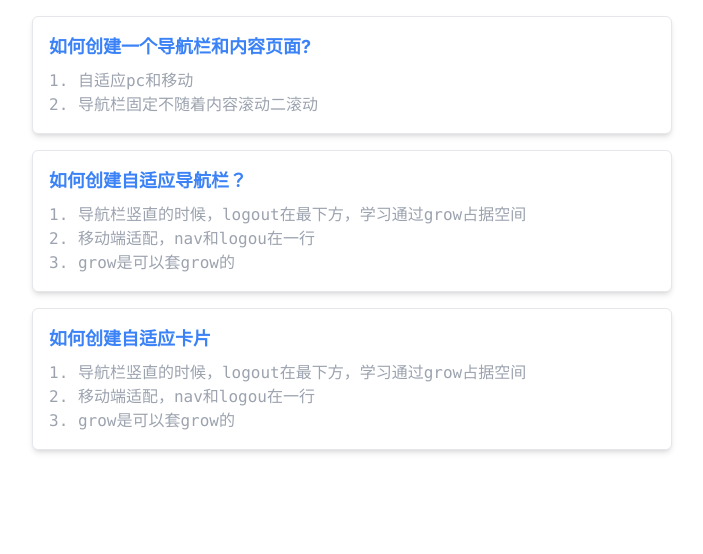
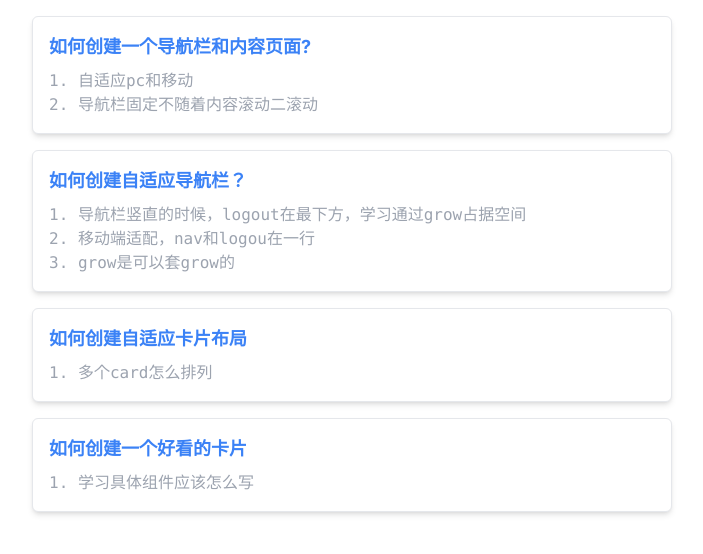
Before and after one commit to xiaokuili/mock, a Next.js app in the folder dashboard/: page /examples in a window 1280 px wide. Shown: the top 554 px of the page, without its empty margins (288-991 px from the left). Built offline with nearby package versions, Linux system fonts and the light colour scheme.

Commit message:
Update dashboard page layout and add new card component

```diff
--- a/dashboard/app/dashboard/page.tsx
+++ b/dashboard/app/dashboard/page.tsx
@@ -6,8 +6,10 @@ export default function Page() {
   return (
     <>
       <h1 className={`${lusitana.className} text-lg`}>Dashboard</h1>
-      <div className="grid gap-6 sm:grid-cols-2 lg:grid-cols-4"></div>
-      <DashboardCard />
+      <div className="grid gap-6 sm:grid-cols-2 lg:grid-cols-4">
+        <DashboardCard />
+      </div>
+
       <div className="mt-6 grid grid-cols-1 gap-6 md:grid-cols-4 lg:grid-cols-8 "></div>
     </>
   );
--- /dev/null
+++ b/dashboard/app/examples/cards/page.tsx
@@ -0,0 +1,36 @@
+import {
+  BanknotesIcon,
+  ClockIcon,
+  UserGroupIcon,
+  InboxIcon,
+} from "@heroicons/react/24/outline";
+import { lusitana } from "@/app/ui/fonts";
+
+export default function Page() {
+  return (
+    <div className="grid gap-6 grid-cols-1 md:grid-cols-2 lg:grid-cols-4">
+      <Card title="Collected" value="$1119.2" icon={<BanknotesIcon />}></Card>
+      <Card title="Collected" value="$1119.2" icon={<ClockIcon />}></Card>
+      <Card title="Collected" value="$1119.2" icon={<UserGroupIcon />}></Card>
+      <Card title="Collected" value="$1119.2" icon={<InboxIcon />}></Card>{" "}
+    </div>
+  );
+}
+
+const Card = ({ title, value, icon }) => {
+  return (
+    <div className=" rounded-xl shadow-sm p-2 bg-gray-50 border">
+      <div className="flex p-4">
+        <div className="h-5 w-5 text-gray-700"> {icon}</div>
+
+        <h3 className="font-medium text-sm ml-2">{title}</h3>
+      </div>
+      <p
+        className={`${lusitana.className}
+          truncate rounded-xl bg-white px-4 py-8 text-center text-2xl`}
+      >
+        {value}
+      </p>
+    </div>
+  );
+};
--- a/dashboard/app/examples/page.tsx
+++ b/dashboard/app/examples/page.tsx
@@ -24,13 +24,19 @@ let examples = [
   },
   {
     id: 3,
-    question: "如何创建自适应卡片",
+    question: "如何创建自适应卡片布局",
     description: `
-    1. 导航栏竖直的时候，logout在最下方，学习通过grow占据空间
-    2. 移动端适配，nav和logou在一行
-    3. grow是可以套grow的
+    1. 多个card怎么排列
     `,
-    url: "/sidebar",
+    url: "/cards",
+  },
+  {
+    id: 4,
+    question: "如何创建一个好看的卡片",
+    description: `
+    1. 学习具体组件应该怎么写
+    `,
+    url: "/card",
   },
 ];
 
```
